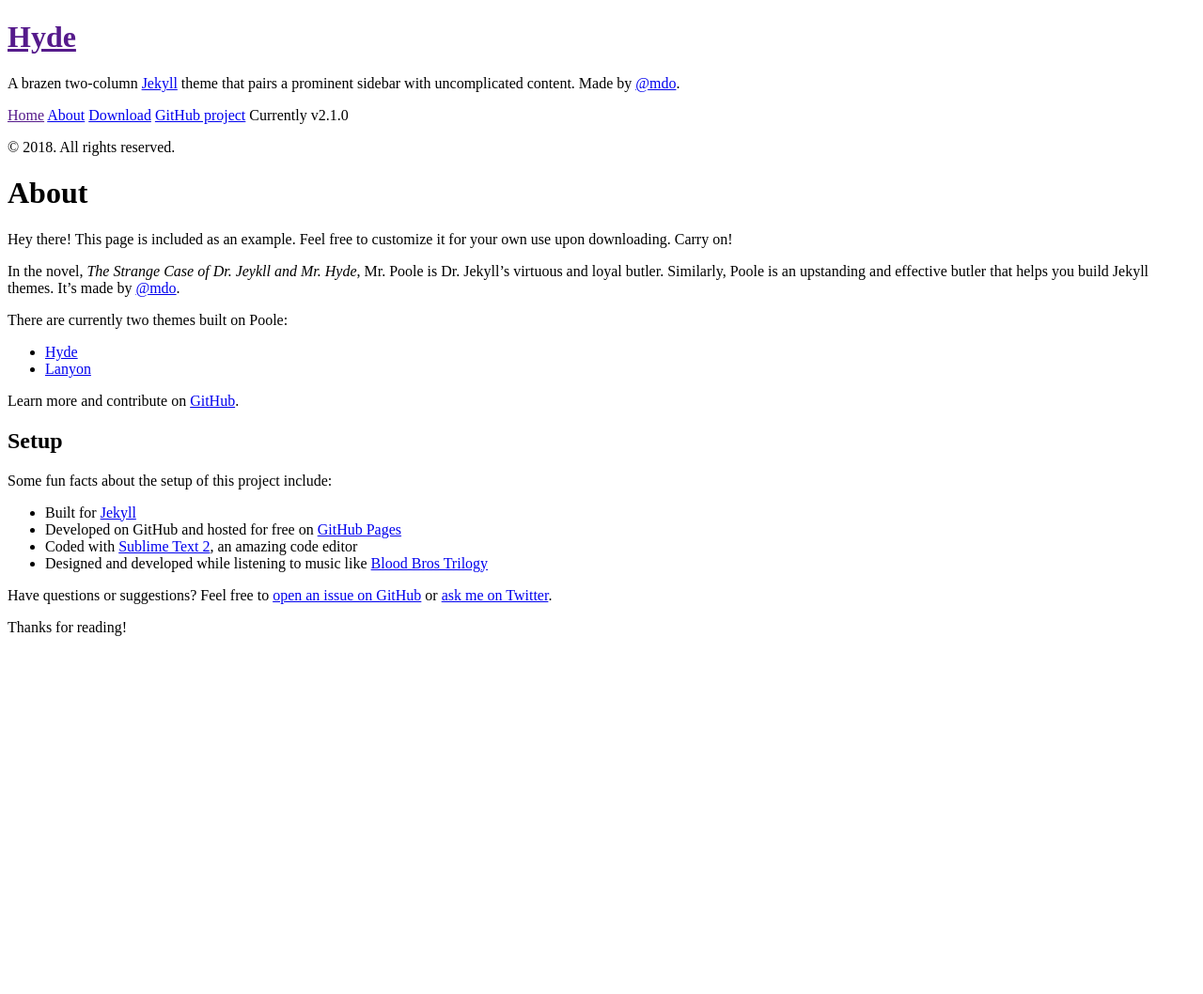
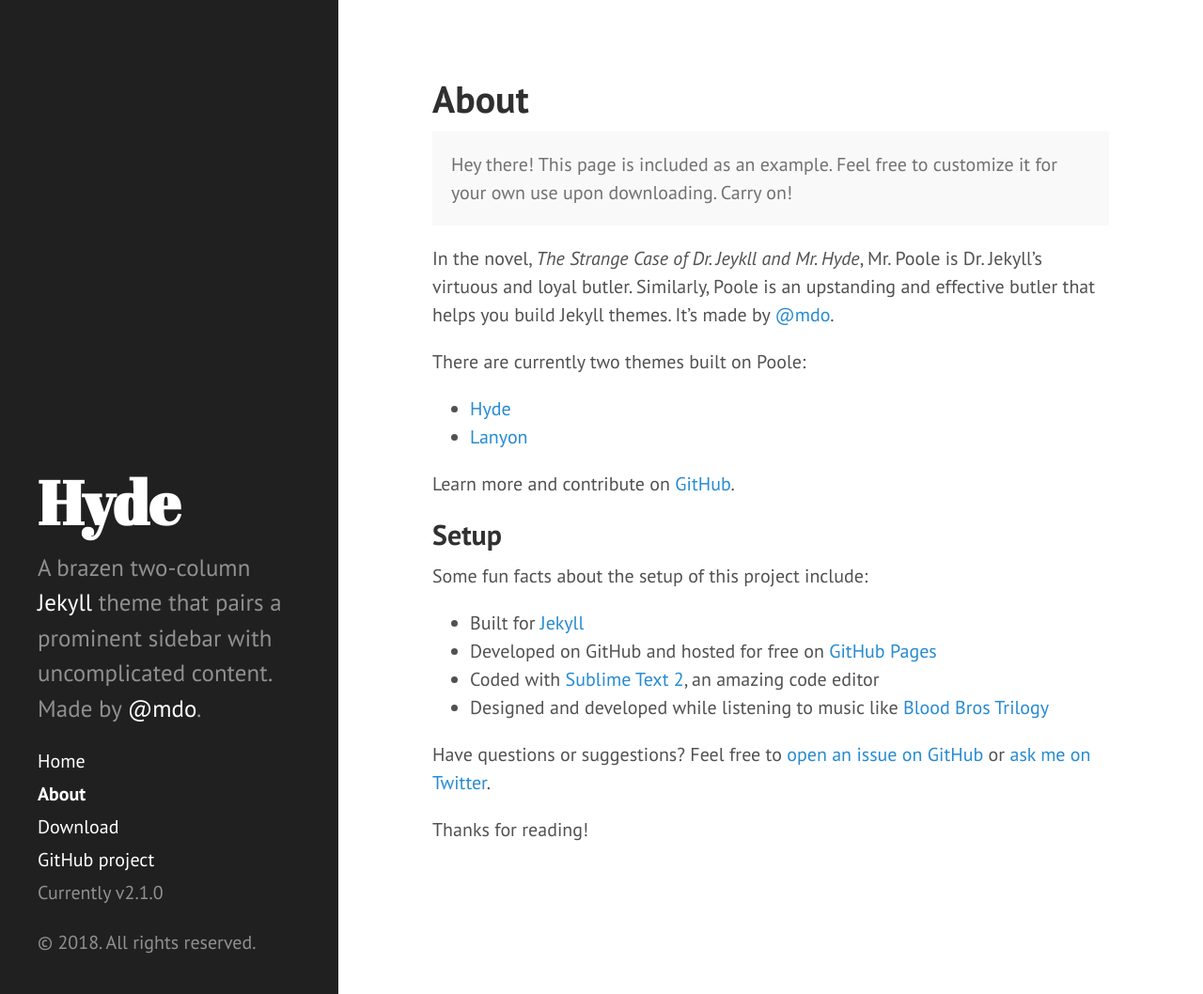
Before and after one commit to josephjsf/josephjsf.github.io, a Jekyll site: the page built from about.md, in a window 1280 px wide and 1058 px high. Shown: the whole window at 94% size. Built offline with Jekyll 4.4.1, drawn with Linux system fonts in a browser that asks for light colours.

Commit message:
url fixed

```diff
--- a/_includes/head.html
+++ b/_includes/head.html
@@ -15,9 +15,9 @@
   </title>
 
   <!-- CSS -->
-  <link rel="stylesheet" href="{{ site.baseurl }}public/css/poole.css">
-  <link rel="stylesheet" href="{{ site.baseurl }}public/css/syntax.css">
-  <link rel="stylesheet" href="{{ site.baseurl }}public/css/hyde.css">
+  <link rel="stylesheet" href="{{ "/" }}public/css/poole.css">
+  <link rel="stylesheet" href="{{ "/" }}public/css/syntax.css">
+  <link rel="stylesheet" href="{{ "/" }}public/css/hyde.css">
   <link rel="stylesheet" href="http://fonts.googleapis.com/css?family=PT+Sans:400,400italic,700|Abril+Fatface">
 
   <!-- Icons -->
```
